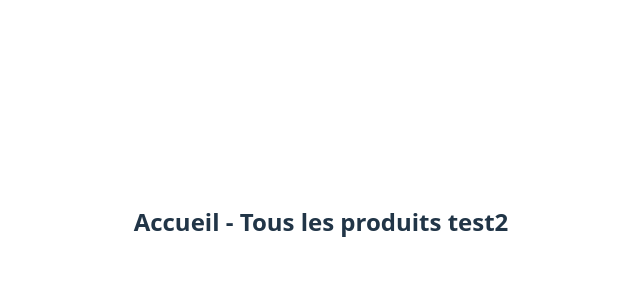
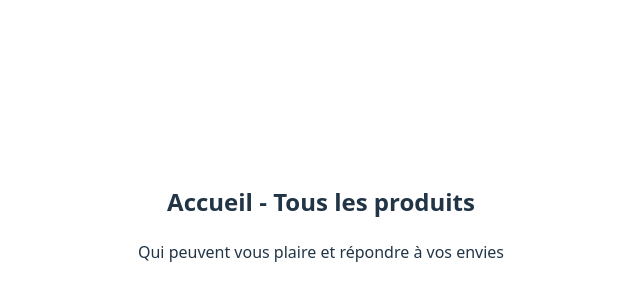
Before and after one commit to blue77630/japan-commerce, a React (Vite) app in the folder vite-project/: page /home in a window 1280 px wide. Shown: the part 178-478 px from the top of the page, without its empty margins (319-959 px from the left). Built offline with nearby package versions, Linux system fonts and the light colour scheme.

Commit message:
TEST: Branch menu

```diff
--- a/vite-project/src/pages/Home.tsx
+++ b/vite-project/src/pages/Home.tsx
@@ -1,7 +1,8 @@
 function Home(){
   return (
     <div className="page-animate-in">
-      <h2>Accueil - Tous les produits test2</h2>
+      <h2>Accueil - Tous les produits</h2>
+      <p>Qui peuvent vous plaire et répondre à vos envies</p>
     </div>
   )
 }
```
